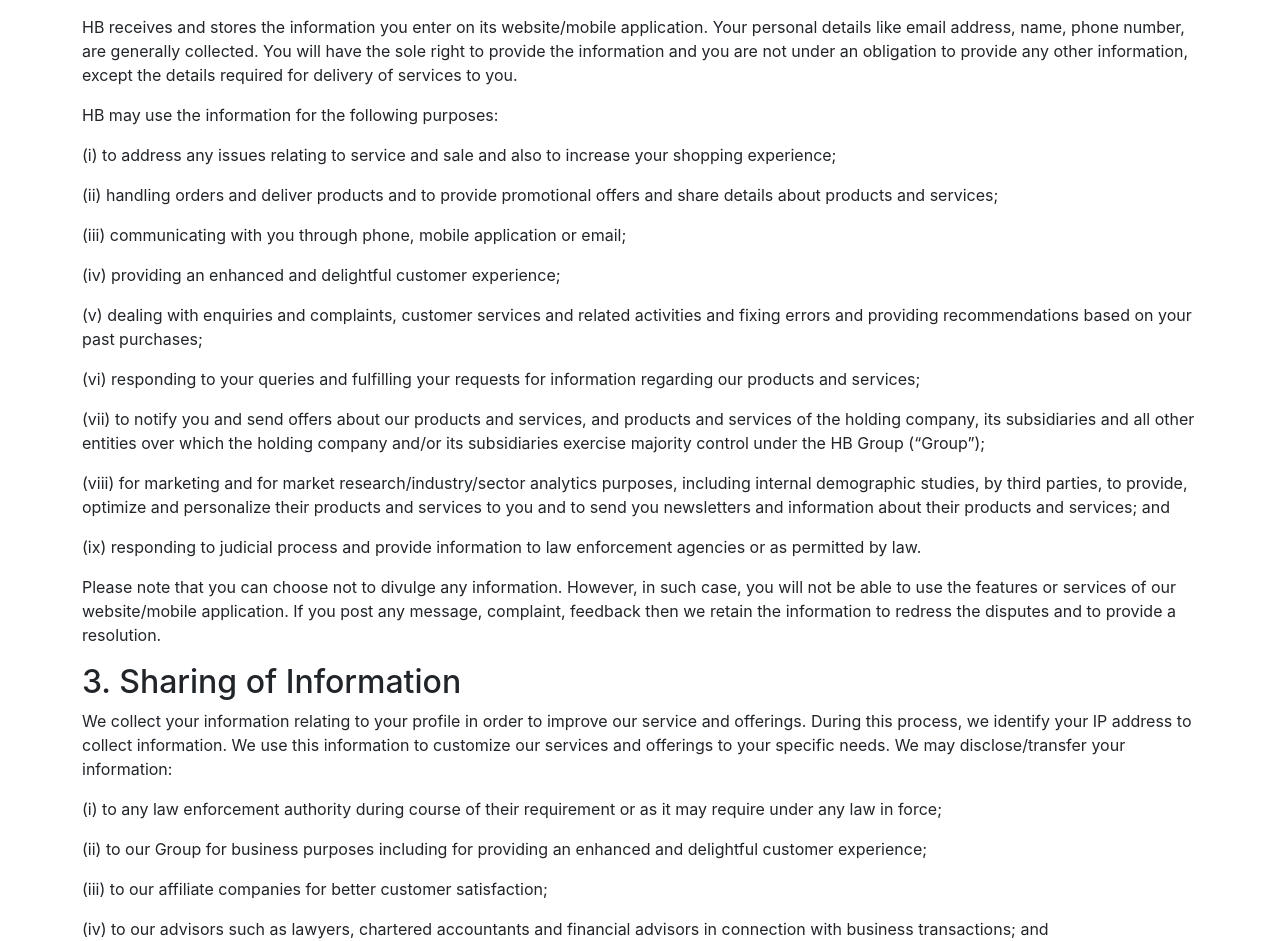
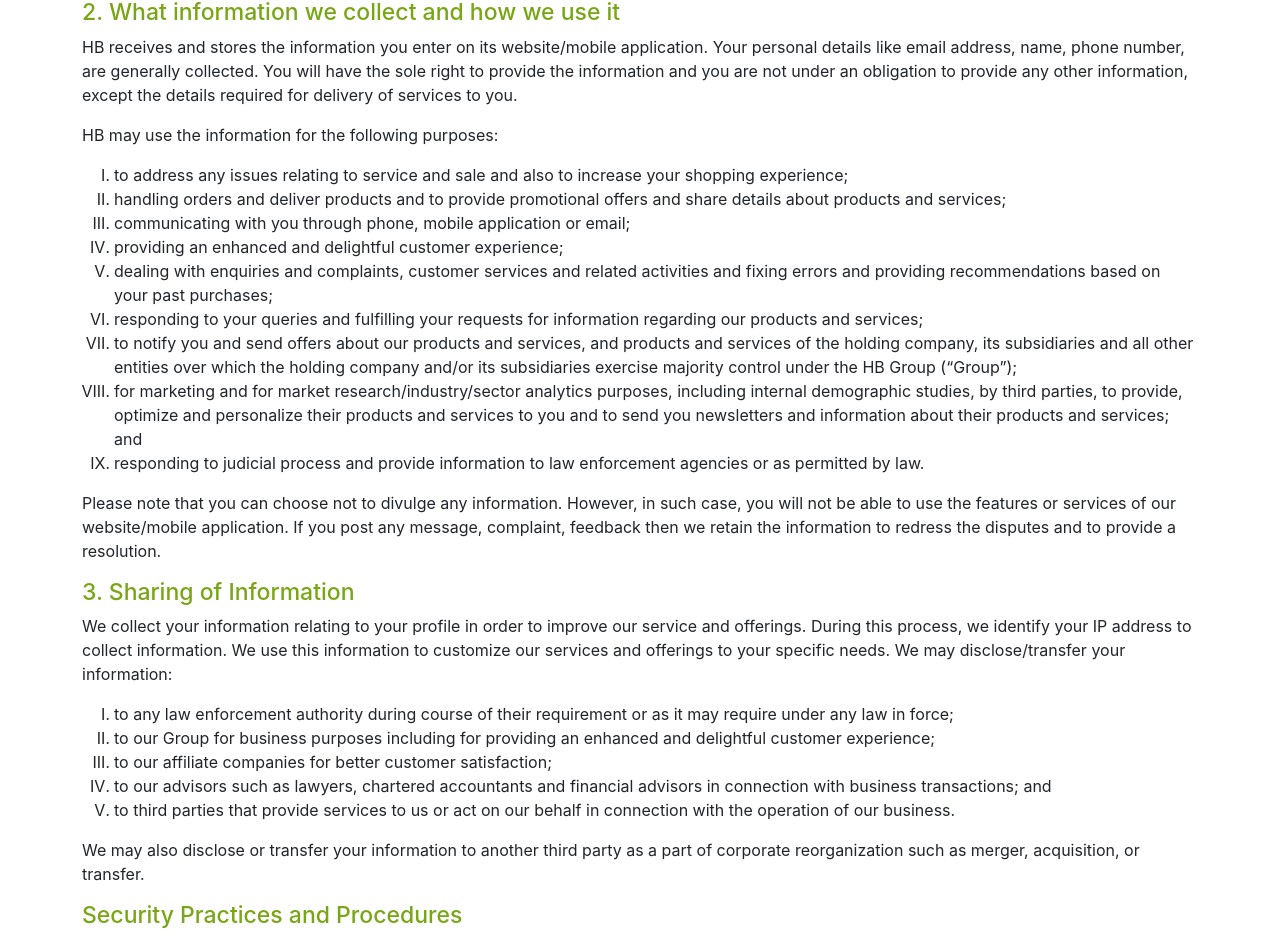
Before and after one commit to TakeTech-Devs/haribhari, a React (Create React App) app in the folder Client/react/: page /privacy in a window 1280 px wide. Shown: the part 470-1411 px from the top of the page. Built offline with nearby package versions, Linux system fonts and the light colour scheme; no server answers.

Commit message:
All Content Done

```diff
--- a/Client/react/src/App.css
+++ b/Client/react/src/App.css
@@ -351,7 +351,24 @@
   outline: none;
   border-bottom: 1.3px solid white;
 }
+.heading h1{
+  font-size: 28px;
+  color: rgba(157, 230, 1, 1);
+}
+.heading h2{
+  font-size: 23px;
+  color: rgba(120, 166, 21, 1);
+}
+.heading h3{
+  font-size: 18px;
+  color: rgba(120, 166, 21, 1);
+}
 
+.heading table{
+  width: 60%;
+  margin: 10px auto;
+  color: rgba(120, 166, 21, 1);
+}
 @media screen and (max-width:1230px) {
   .bannerHolder{
     margin-top: 7%;
--- a/Client/react/src/components/AboutComponent.js
+++ b/Client/react/src/components/AboutComponent.js
@@ -5,7 +5,7 @@
         return(
             <div className="container">
                 <div className="heading">
-                    <h1>About Us</h1>
+                    <h1 className="text-center mt-5 mb-3 text-uppercase">About Us</h1>
                     <p>Hari Bhari would be pioneering food destinations present through physical retail stores, online portal and a mobile application. Our dream is to extend our services to all Asian countries with a diverse product portfolio ranging from fresh fruits and vegetables, Spices, fish and meat, artisanal breads, FMCG and staples.</p>
                     <br />
                     <p>Our aim is to accommodate our customer's freshest and finest food experience. Be it the freshest fruits & vegetables, the finest Spices, irresistible bakery products and more, for us, our customers’ needs come first and to serve them better and offer the best in terms of quality, benefits, flavor and taste we have grown and nurtured our own brands over the years. Healthy Alternatives we are coming with our own brand which is yet to be launched, each providing a distinct offering to cater to the discerning palate of the consumer.</p>
--- a/Client/react/src/components/FaqComponent.js
+++ b/Client/react/src/components/FaqComponent.js
@@ -1,17 +1,17 @@
-import React, { Component } from "react";
+import React from "react";
 // import { Link } from 'react-router-dom';
 
 function FAQ(props){
         return(
             <div className="container">
                 <div className="heading">
-                    <h1>Frequently Asked Questions</h1>
+                    <h1 className="text-center mt-5 mb-3 text-uppercase">Frequently Asked Questions</h1>
                     <h2>FAQs for Deliveries</h2>
                     <br />
                     <h3>When does Hari Bhari deliver?</h3>
                     <p>Your products will be delivered upto 3 hours from the time of placing the order. At the time of checkout while placing an order online, you will be provided with option for choosing delivery from the 5 timeslots. Following are the timeslots available for selection and their respective cut off timings while placing an order with us.</p>
                     <br />
-                    <table>
+                    <table className="text-center">
                         <tr>
                             <th>Sr No</th>
                             <th>Timeslots</th>
--- a/Client/react/src/components/GrievanceComponent.js
+++ b/Client/react/src/components/GrievanceComponent.js
@@ -1,11 +1,11 @@
-import React, { Component } from "react";
+import React from "react";
 // import { Link } from 'react-router-dom';
 
 function Grievance(props){
         return(
             <div className="container">
                 <div className="heading">
-                    <h1>Grievance Officer</h1>
+                    <h1 className="text-center mt-5 mb-3 text-uppercase">Grievance Officer</h1>
                     <p>In accordance with Information Technology Act and rules made there under, the name and Contact details of the Grievance Officer are provided below: </p>
                     <br />
                     <p>Email : legal.hb@hari-bhari.com <br/>
--- a/Client/react/src/components/PrivacyComponent.js
+++ b/Client/react/src/components/PrivacyComponent.js
@@ -4,7 +4,7 @@
     return(
         <div className="container">
             <div className="heading">
-                <h1>Privacy Policy</h1>
+                <h1 className="text-center mt-5 mb-3 text-uppercase">Privacy Policy</h1>
                 <h2>1. Introduction</h2>
                 <p>Hari Bhari (HB/we/us/our) acknowledges your faith in us and we endeavor to maintain and secure your privacy at highest standards. HB recognizes that your privacy is important to you and that you have certain rights in relation to your personal information (“information”). HB appreciates your trust and uses your information carefully and sensibly. The aim of this privacy policy is to ensure that you understand what information we collect about you, the reasons for collection and use, and entities we share it with. By providing your consent to this privacy policy, you agree to the collection, use and transfer of your information as set out in this privacy policy. HB may change its privacy policy from time to time and may display the same on its website/mobile application. In case you disapprove any of the terms and conditions of this privacy policy, then you should immediately cease to use the website/mobile application. Our objective is to provide a better shopping experience to our customers and customers of our affiliates.</p>
                 <p>This privacy policy read along with Terms and Conditions of Use manifest HB policy on the collection, use and disclosure of information shared by the visitors on its website/mobile application. HB will use the information only as set out in the privacy policy. This privacy policy is published as per the Information Technology Act.</p>
@@ -13,24 +13,29 @@
                 <h2>2. What information we collect and how we use it</h2>
                 <p>HB receives and stores the information you enter on its website/mobile application. Your personal details like email address, name, phone number, are generally collected. You will have the sole right to provide the information and you are not under an obligation to provide any other information, except the details required for delivery of services to you.</p>
                 <p>HB may use the information for the following purposes:</p>
-                <p>(i) to address any issues relating to service and sale and also to increase your shopping experience;</p>
-                <p>(ii) handling orders and deliver products and to provide promotional offers and share details about products and services;</p>
-                <p>(iii) communicating with you through phone, mobile application or email;</p>
-                <p>(iv) providing an enhanced and delightful customer experience;</p>
-                <p>(v) dealing with enquiries and complaints, customer services and related activities and fixing errors and providing recommendations based on your past purchases;</p>
-                <p>(vi) responding to your queries and fulfilling your requests for information regarding our products and services;</p>
-                <p>(vii) to notify you and send offers about our products and services, and products and services of the holding company, its subsidiaries and all other entities over which the holding company and/or its subsidiaries exercise majority control under the HB Group (“Group”);</p>
-                <p>(viii) for marketing and for market research/industry/sector analytics purposes, including internal demographic studies, by third parties, to provide, optimize and personalize their products and services to you and to send you newsletters and information about their products and services; and</p>
-                <p>(ix) responding to judicial process and provide information to law enforcement agencies or as permitted by law.</p>
+                <ol type='I'>
+                    <li>to address any issues relating to service and sale and also to increase your shopping experience;</li>
+                    <li>handling orders and deliver products and to provide promotional offers and share details about products and services;</li>
+                    <li>communicating with you through phone, mobile application or email;</li>
+                    <li> providing an enhanced and delightful customer experience;</li>
+                    <li>dealing with enquiries and complaints, customer services and related activities and fixing errors and providing recommendations based on your past purchases;</li>
+                    <li> responding to your queries and fulfilling your requests for information regarding our products and services;</li>
+                    <li>to notify you and send offers about our products and services, and products and services of the holding company, its subsidiaries and all other entities over which the holding company and/or its subsidiaries exercise majority control under the HB Group (“Group”);</li>
+                    <li>for marketing and for market research/industry/sector analytics purposes, including internal demographic studies, by third parties, to provide, optimize and personalize their products and services to you and to send you newsletters and information about their products and services; and</li>
+                    <li>responding to judicial process and provide information to law enforcement agencies or as permitted by law.</li>
+                </ol>
+
                 <p>Please note that you can choose not to divulge any information. However, in such case, you will not be able to use the features or services of our website/mobile application. If you post any message, complaint, feedback then we retain the information to redress the disputes and to provide a resolution.</p>
 
                 <h2>3. Sharing of Information</h2>
                 <p>We collect your information relating to your profile in order to improve our service and offerings. During this process, we identify your IP address to collect information. We use this information to customize our services and offerings to your specific needs. We may disclose/transfer your information:</p>
-                <p>(i) to any law enforcement authority during course of their requirement or as it may require under any law in force;</p>
-                <p>(ii) to our Group for business purposes including for providing an enhanced and delightful customer experience;</p>
-                <p>(iii) to our affiliate companies for better customer satisfaction;</p>
-                <p>(iv) to our advisors such as lawyers, chartered accountants and financial advisors in connection with business transactions; and</p>
-                <p>(v) to third parties that provide services to us or act on our behalf in connection with the operation of our business.</p>
+                <ol type='I'>
+                    <li> to any law enforcement authority during course of their requirement or as it may require under any law in force;</li>
+                    <li>to our Group for business purposes including for providing an enhanced and delightful customer experience;</li>
+                    <li>to our affiliate companies for better customer satisfaction;</li>
+                    <li>to our advisors such as lawyers, chartered accountants and financial advisors in connection with business transactions; and</li>
+                    <li>to third parties that provide services to us or act on our behalf in connection with the operation of our business.</li>
+                </ol>
                 <p>We may also disclose or transfer your information to another third party as a part of corporate reorganization such as merger, acquisition, or transfer.</p>
 
                 <h2>Security Practices and Procedures</h2>
--- a/Client/react/src/components/VisionComponent.js
+++ b/Client/react/src/components/VisionComponent.js
@@ -1,11 +1,11 @@
-import React, { Component } from "react";
+import React from "react";
 // import { Link } from 'react-router-dom';
 
 function Vision(props){
         return(
             <div className="container">
                 <div className="heading">
-                    <h1>Our Vision & Purpose</h1>
+                    <h1 className="text-center mt-5 mb-3 text-uppercase">Our Vision & Purpose</h1>
                     <h2>Vision :</h2>
                     <p>To redefine World’s freshest and finest food experience.</p>
                     <p>To offer customers better service and the best quality, benefits, flavor and experience</p>
```
Also changed, not shown: Client/react/src/components/DisclaimerComponent.js (+6 -6 lines), Client/react/src/components/PaymentComponent.js (+18 -15 lines), Client/react/src/components/QualityComponent.js (+16 -16 lines).
